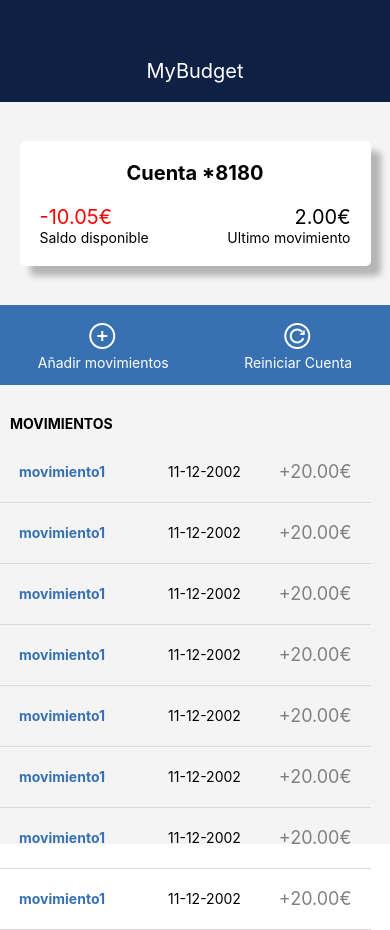
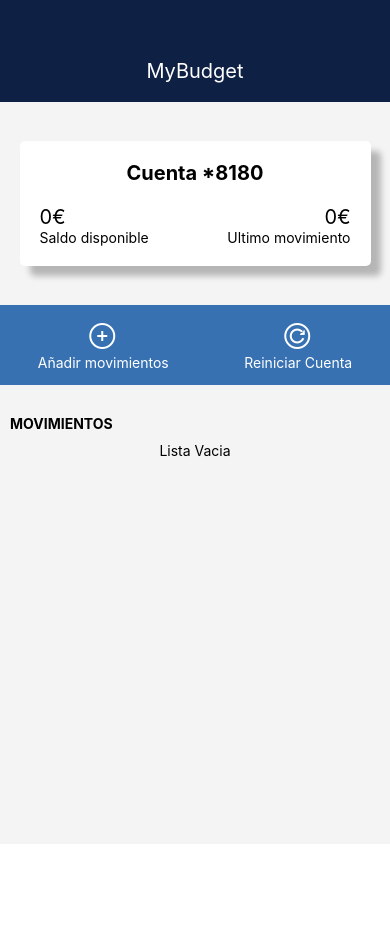
Before and after one commit to JorgeCorreaMendez/my-private-budget, a React Native app: screen / in a window 390 px wide. After the commit the page ends 844 px from the top, so only its background shows below. Built offline with nearby package versions, Linux system fonts and the light colour scheme.

Commit message:
Feature: added FlatList and drop movement function

```diff
--- a/App.js
+++ b/App.js
@@ -5,6 +5,8 @@ import AddMovementsScreen from "./screens/AddMovementsScreen";
 
 export default function App() {
   const [screen, setScreen] = useState("home");
+  const [balance, setBalance] = useState(0);
+  const [lastMovement, setLastMovement] = useState(0);
   const [listMovements, setListMovements] = useState([]);
   const numberAccount = parseInt(Math.random() * 9000) + 1000;
 
@@ -18,18 +20,33 @@ export default function App() {
         date: moviment.date,
       },
     ]);
+
+    setBalance(parseFloat(balance) + parseFloat(moviment.matter).toFixed(2));
+    setLastMovement(parseFloat(moviment.matter).toFixed(2));
   };
 
+  const deleteMovement = (moviment) => {
+    setListMovements(
+      listMovements.filter((actualMovement) => actualMovement !== moviment)
+    );
+  };
 
   let content = (
-    <BudgetHomeScreen numberAccount={numberAccount} changeScreens={setScreen} />
+    <BudgetHomeScreen
+      numberAccount={numberAccount}
+      changeScreens={setScreen}
+      listMovements={listMovements}
+      actualBalance={balance}
+      lastMoviment={lastMovement}
+      deleteMovement={deleteMovement}
+    />
   );
 
   if (screen === "add")
     content = (
       <AddMovementsScreen
         numberAccount={numberAccount}
-        balance={-10}
+        balance={balance}
         changeScreens={setScreen}
         addMovements={addToListMovements}
       />
--- a/components/movements/Movement.jsx
+++ b/components/movements/Movement.jsx
@@ -1,12 +1,12 @@
-import { Text, View, StyleSheet } from "react-native";
+import { Text, View, StyleSheet, TouchableOpacity } from "react-native";
 import { Ionicons } from "@expo/vector-icons";
 import { Swipeable } from "react-native-gesture-handler";
 import Colors from "../../constants/color";
 
-const Movement = ({ description, date, movement }) => {
+const Movement = ({ item, dropMoviment }) => {
   const leftActions = () => {
     return (
-      <View
+      <TouchableOpacity
         style={{
           backgroundColor: "yellow",
           justifyContent: "center",
@@ -15,22 +15,23 @@ const Movement = ({ description, date, movement }) => {
         }}
       >
         <Ionicons name="pencil" size={30} color="black" />
-      </View>
+      </TouchableOpacity>
     );
   };
 
   const rightActions = () => {
     return (
-      <View
+      <TouchableOpacity
         style={{
           backgroundColor: "red",
           justifyContent: "center",
           alignContent: "center",
           paddingHorizontal: 10,
         }}
+        onPress={() => dropMoviment(item)}
       >
         <Ionicons name="trash" size={30} color="white" />
-      </View>
+      </TouchableOpacity>
     );
   };
 
@@ -41,10 +42,10 @@ const Movement = ({ description, date, movement }) => {
     >
       <View style={styles.containerMovement}>
         <Text style={styles.description} numberOfLines={3}>
-          {description}
+          {item.description}
         </Text>
-        <Text>{date}</Text>
-        <Text style={styles.movement}>+{movement}€</Text>
+        <Text>{item.date}</Text>
+        <Text style={styles.movement}>+{item.matter}€</Text>
       </View>
     </Swipeable>
   );
--- a/components/movements/MovementsList.jsx
+++ b/components/movements/MovementsList.jsx
@@ -0,0 +1,27 @@
+import { FlatList, Text, View, StyleSheet } from "react-native";
+import Movement from "./Movement";
+
+const MovementList = ({ list, dropMoviment }) => {
+  return (
+    <View>
+      {list && list.length ? (
+        <FlatList
+          data={list}
+          renderItem={(itemData) => {
+            return (
+              <Movement item={itemData.item} dropMoviment={dropMoviment} />
+            );
+          }}
+        />
+      ) : (
+        <View>
+          <Text>Lista Vacia</Text>
+        </View>
+      )}
+    </View>
+  );
+};
+
+const styles = StyleSheet.create({});
+
+export default MovementList;
--- a/screens/BudgetHomeScreen.js
+++ b/screens/BudgetHomeScreen.js
@@ -1,32 +1,39 @@
-import {
-  Text,
-  View,
-  StyleSheet,
-  TouchableOpacity,
-  ScrollView,
-} from "react-native";
+import { Text, View, StyleSheet, TouchableOpacity } from "react-native";
 import { Ionicons } from "@expo/vector-icons";
 import Header from "../components/Header";
-import Movement from "../components/movements/Movement";
 import CardBalance from "../components/CardBalance";
 import Colors from "../constants/color";
+import MovementList from "../components/movements/MovementsList";
 
-const BudgetHomeScreen = ({ numberAccount, changeScreens }) => {
+const BudgetHomeScreen = ({
+  numberAccount,
+  changeScreens,
+  actualBalance,
+  lastMoviment,
+  listMovements,
+  deleteMovement
+}) => {
   return (
     <View style={styles.container}>
       <Header title="MyBudget" />
       <CardBalance
         numberAccount={numberAccount}
-        actualBalance={-10.05}
-        lastBalance="2.00"
+        actualBalance={actualBalance}
+        lastBalance={lastMoviment}
       />
 
       <View style={styles.optionBalance}>
-        <TouchableOpacity style={{ alignItems: "center" }} onPress={() => changeScreens("add")}>
+        <TouchableOpacity
+          style={{ alignItems: "center" }}
+          onPress={() => changeScreens("add")}
+        >
           <Ionicons name="add-circle-outline" size={32} color="white" />
           <Text style={{ color: "white" }}>Añadir movimientos</Text>
         </TouchableOpacity>
-        <TouchableOpacity style={{ alignItems: "center" }} onPress={() => changeScreens("reset")}>
+        <TouchableOpacity
+          style={{ alignItems: "center" }}
+          onPress={() => changeScreens("reset")}
+        >
           <Ionicons name="reload-circle-outline" size={32} color="white" />
           <Text style={{ color: "white" }}>Reiniciar Cuenta</Text>
         </TouchableOpacity>
@@ -34,48 +41,7 @@ const BudgetHomeScreen = ({ numberAccount, changeScreens }) => {
       <View style={{ width: "100%", padding: 10 }}>
         <Text style={{ fontWeight: "bold" }}>MOVIMIENTOS</Text>
       </View>
-      <ScrollView style={{ width: "100%", height: "50%" }}>
-        <Movement
-          description="movimiento1"
-          date="11-12-2002"
-          movement="20.00"
-        />
-        <Movement
-          description="movimiento1"
-          date="11-12-2002"
-          movement="20.00"
-        />
-        <Movement
-          description="movimiento1"
-          date="11-12-2002"
-          movement="20.00"
-        />
-        <Movement
-          description="movimiento1"
-          date="11-12-2002"
-          movement="20.00"
-        />
-        <Movement
-          description="movimiento1"
-          date="11-12-2002"
-          movement="20.00"
-        />
-        <Movement
-          description="movimiento1"
-          date="11-12-2002"
-          movement="20.00"
-        />
-        <Movement
-          description="movimiento1"
-          date="11-12-2002"
-          movement="20.00"
-        />
-        <Movement
-          description="movimiento1"
-          date="11-12-2002"
-          movement="20.00"
-        />
-      </ScrollView>
+      <MovementList list={listMovements} dropMoviment={deleteMovement} />
     </View>
   );
 };
```
